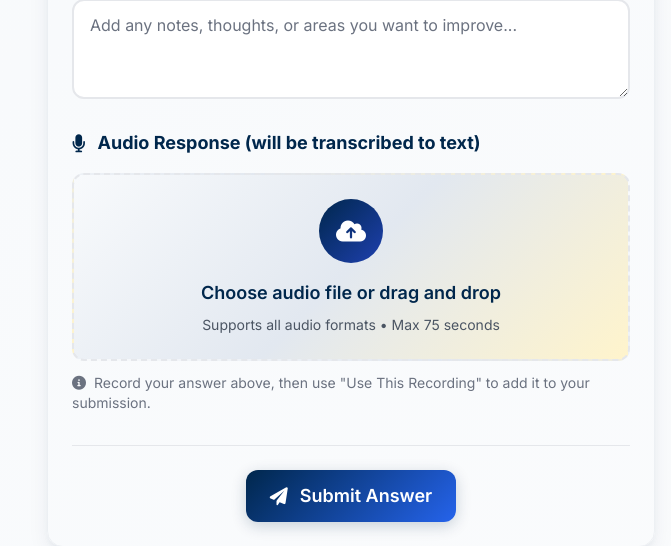
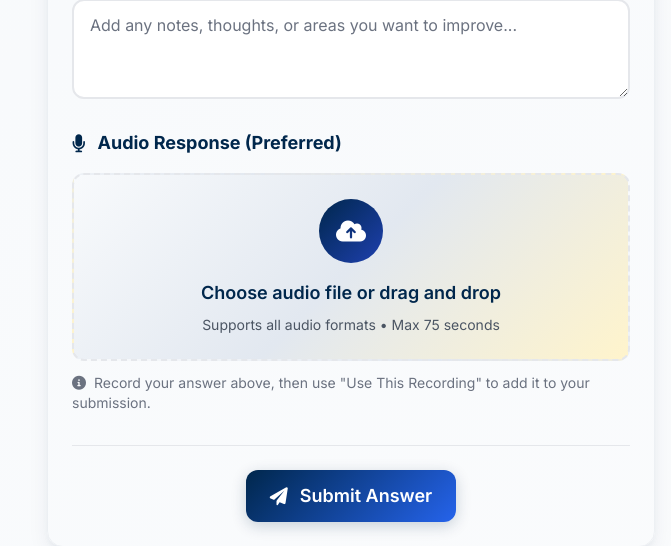
Before and after one commit to LBJANU/ClubAssist, a Django app: template templates/interviews/practice.html in a window 1280 px wide. Shown: the part 985-1531 px from the top of the page, without its empty margins (609-1280 px from the left). Run offline with Django 5.2, Linux system fonts and the light colour scheme; the template is opened without the code that fills it, so the values that code supplies are empty; some libraries are stand-ins or nearby versions.

Commit message:
small audio response things

```diff
--- a/templates/interviews/practice.html
+++ b/templates/interviews/practice.html
@@ -202,7 +202,7 @@
                 <!-- Audio File Upload -->
                     <div>
                         <label for="response_audio" class="flex items-center text-lg font-bold text-michigan-blue mb-4">
-                        <i class="fas fa-microphone mr-3"></i>Audio Response (will be transcribed to text)
+                        <i class="fas fa-microphone mr-3"></i>Audio Response (Preferred)
                     </label>
                     <div class="relative">
                         <input type="file" name="response_audio" id="response_audio" accept="audio/*" class="absolute inset-0 w-full h-full opacity-0 cursor-pointer">
--- a/templates/interviews/practice_session.html
+++ b/templates/interviews/practice_session.html
@@ -164,7 +164,7 @@
                         <!-- Audio File Upload -->
                         <div>
                             <label for="response_audio" class="flex items-center text-lg font-bold text-michigan-blue mb-4">
-                                <i class="fas fa-microphone mr-3"></i>Audio Response (will be transcribed to text)
+                                <i class="fas fa-microphone mr-3"></i>Audio Response (Preferred)
                             </label>
                             <div class="relative">
                                 <input type="file" name="response_audio" id="response_audio" accept="audio/*" class="absolute inset-0 w-full h-full opacity-0 cursor-pointer">
```
